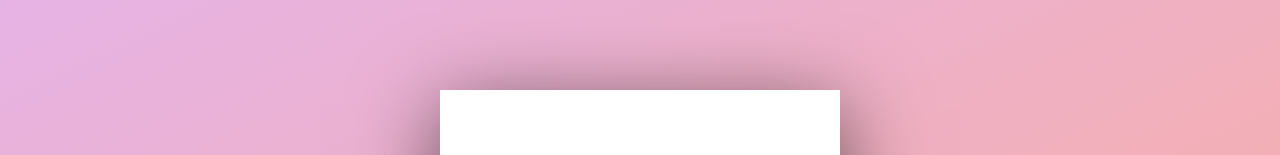
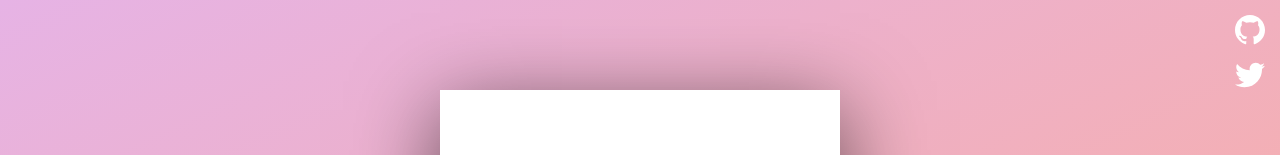
Before and after one commit to siimonevans/notes, a plain HTML site: page index.html in a window 1280 px wide. Shown: the top 155 px of the page. Drawn offline with Linux system fonts and the light colour scheme.

Commit message:
Add github/twitter

```diff
--- a/css/style.css
+++ b/css/style.css
@@ -162,3 +162,31 @@ body {
       position: static;
     }
   }
+
+  .info,
+  .twitter {
+    position: fixed;
+    top: 0;
+    right: 0;
+    padding: 15px 15px 12px 15px;
+    transition:
+      background-color 300ms ease;
+  }
+
+  .twitter {
+    top: 45px;
+  }
+
+  .info svg,
+  .twitter svg {
+    width: 30px;
+    height: 30px;
+    fill: #fff;
+    transition:
+      fill 300ms ease;
+  }
+
+  .info:hover svg,
+  .twitter:hover svg {
+    fill: #333;
+  }
--- a/index.html
+++ b/index.html
@@ -12,6 +12,12 @@
     <link rel="manifest" href="manifest.json">
   </head>
   <body>
+    <a href="https://github.com/SimonDEvans/notes" class="info">
+      <svg viewBox="0 0 16 16" xmlns="http://www.w3.org/2000/svg" fill-rule="evenodd" clip-rule="evenodd" stroke-linejoin="round" stroke-miterlimit="1.414"><path d="M8 0C3.58 0 0 3.582 0 8c0 3.535 2.292 6.533 5.47 7.59.4.075.547-.172.547-.385 0-.19-.007-.693-.01-1.36-2.226.483-2.695-1.073-2.695-1.073-.364-.924-.89-1.17-.89-1.17-.725-.496.056-.486.056-.486.803.056 1.225.824 1.225.824.714 1.223 1.873.87 2.33.665.072-.517.278-.87.507-1.07-1.777-.2-3.644-.888-3.644-3.953 0-.873.31-1.587.823-2.147-.09-.202-.36-1.015.07-2.117 0 0 .67-.215 2.2.82.64-.178 1.32-.266 2-.27.68.004 1.36.092 2 .27 1.52-1.035 2.19-.82 2.19-.82.43 1.102.16 1.915.08 2.117.51.56.82 1.274.82 2.147 0 3.073-1.87 3.75-3.65 3.947.28.24.54.73.54 1.48 0 1.07-.01 1.93-.01 2.19 0 .21.14.46.55.38C13.71 14.53 16 11.53 16 8c0-4.418-3.582-8-8-8"/></svg>
+    </a>
+    <a href="https://twitter.com/siimonevans" class="twitter">
+      <svg viewBox="0 0 16 16" xmlns="http://www.w3.org/2000/svg" fill-rule="evenodd" clip-rule="evenodd" stroke-linejoin="round" stroke-miterlimit="1.414"><path d="M16 3.038c-.59.26-1.22.437-1.885.517.677-.407 1.198-1.05 1.443-1.816-.634.37-1.337.64-2.085.79-.598-.64-1.45-1.04-2.396-1.04-1.812 0-3.282 1.47-3.282 3.28 0 .26.03.51.085.75-2.728-.13-5.147-1.44-6.766-3.42C.83 2.58.67 3.14.67 3.75c0 1.14.58 2.143 1.46 2.732-.538-.017-1.045-.165-1.487-.41v.04c0 1.59 1.13 2.918 2.633 3.22-.276.074-.566.114-.865.114-.21 0-.41-.02-.61-.058.42 1.304 1.63 2.253 3.07 2.28-1.12.88-2.54 1.404-4.07 1.404-.26 0-.52-.015-.78-.045 1.46.93 3.18 1.474 5.04 1.474 6.04 0 9.34-5 9.34-9.33 0-.14 0-.28-.01-.42.64-.46 1.2-1.04 1.64-1.7z" fill-rule="nonzero"/></svg>
+    </a>
     <div class="wrapper">
       <div class="wrapper__inner">
         <div class="notepad">
```
